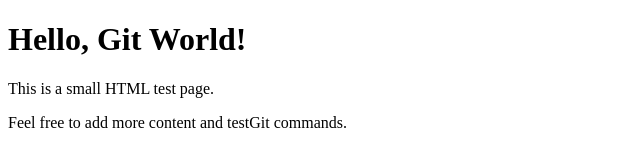
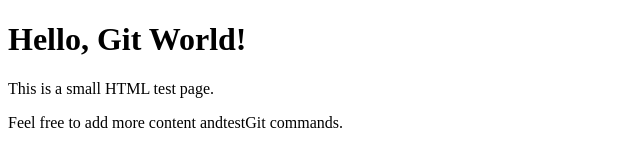
Before and after one commit to Priyadharshini-040404/source-to-destination-c-code, a plain HTML site: page Flowchart to code/index.html in a window 1280 px wide. Shown: the full height of the page, 0-640 px from the left. Drawn offline with Linux system fonts and the light colour scheme.

Commit message:
commit all

```diff
--- a/Flowchart to code/index.html
+++ b/Flowchart to code/index.html
@@ -7,6 +7,6 @@
 <body>
     <h1>Hello, Git World!</h1>
     <p>This is a small HTML test page.</p>
-    <p>Feel free to add more content and testGit commands.</p>
+    <p>Feel free to add more content andtestGit commands.</p>
 </body>
 </html>
```
